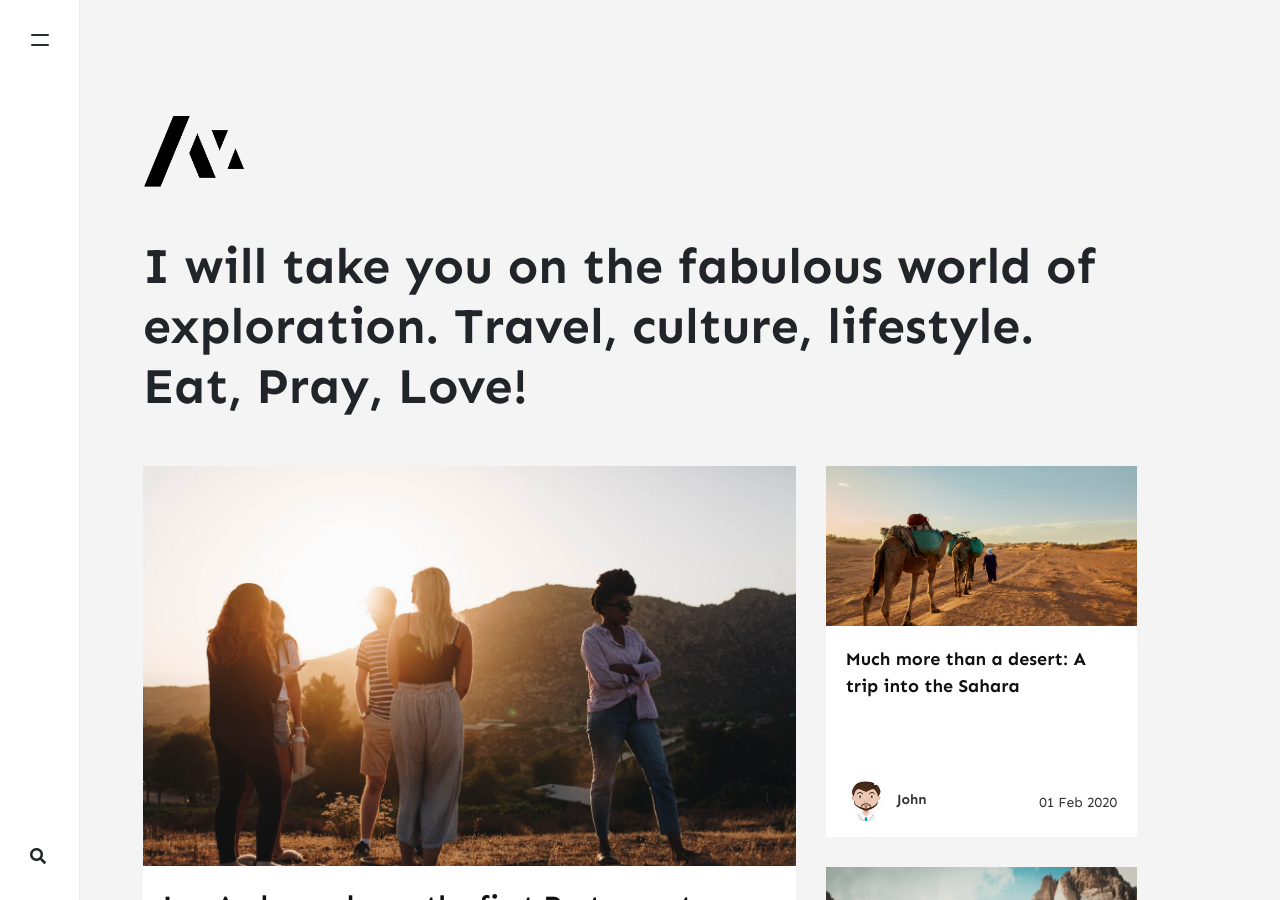
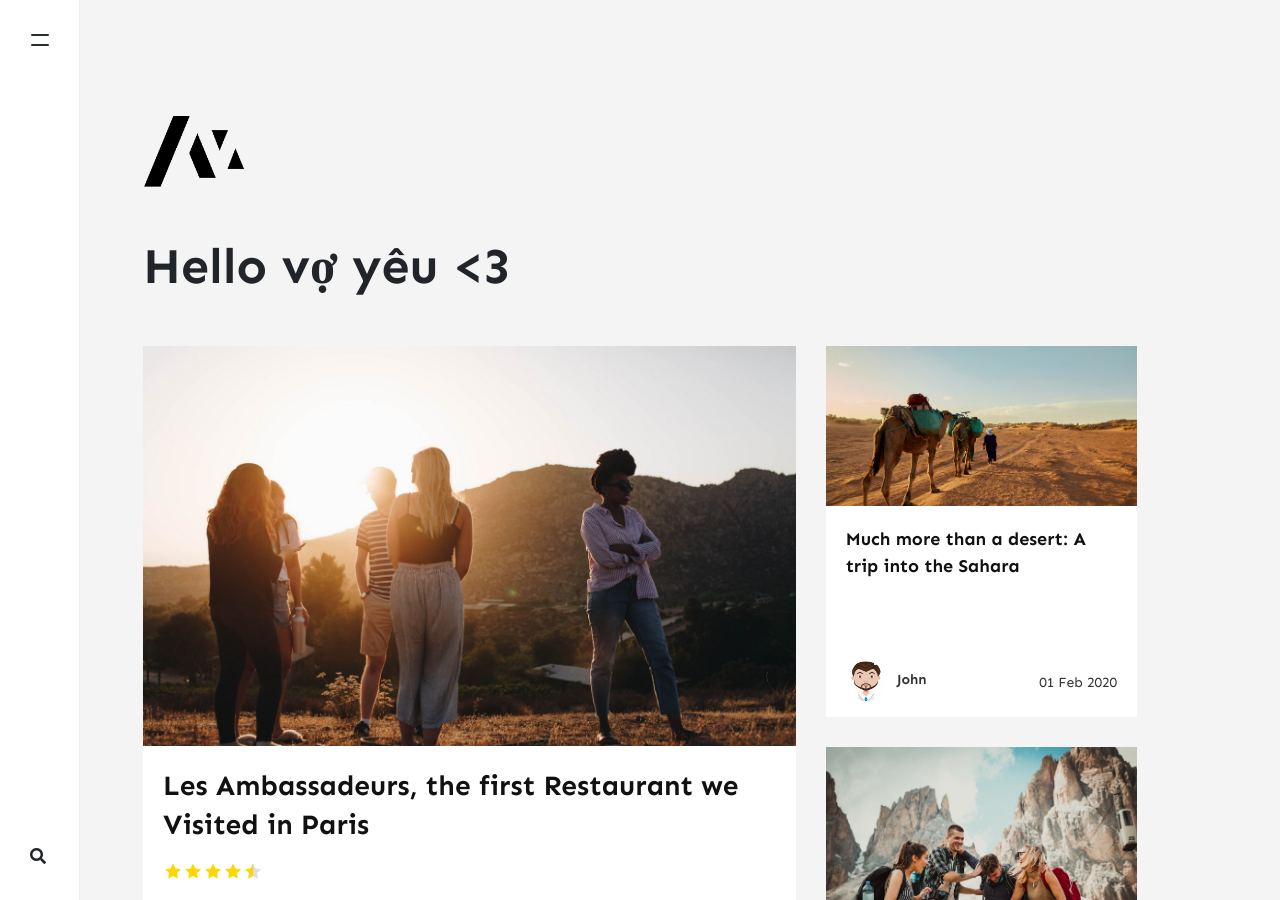
Before and after one commit to hieu08devs/hieu08devs.github.io, a Jekyll site: the page built from index.html, in a window 1280 px wide and 900 px high. Built offline with Jekyll 4.4.1, drawn with Linux system fonts in a browser that asks for light colours; nearby versions of some CDN libraries; the list of posts is cut into pages by our own code; comment, search, counter and statistics services are not loaded.

Commit message:
update description

```diff
--- a/_config.yml
+++ b/_config.yml
@@ -1,7 +1,8 @@
 # Site
 name: "Memoirs"
 title: "Memoirs"
-description: "I will take you on the fabulous world of exploration. Travel, culture, lifestyle. Eat, Pray, Love!"
+# description: "I will take you on the fabulous world of exploration. Travel, culture, lifestyle. Eat, Pray, Love!"
+description: "Hello vợ yêu <3"
 logo: 'assets/images/logo.png'
 favicon: 'assets/images/logo.png'
 baseurl: ''
```
